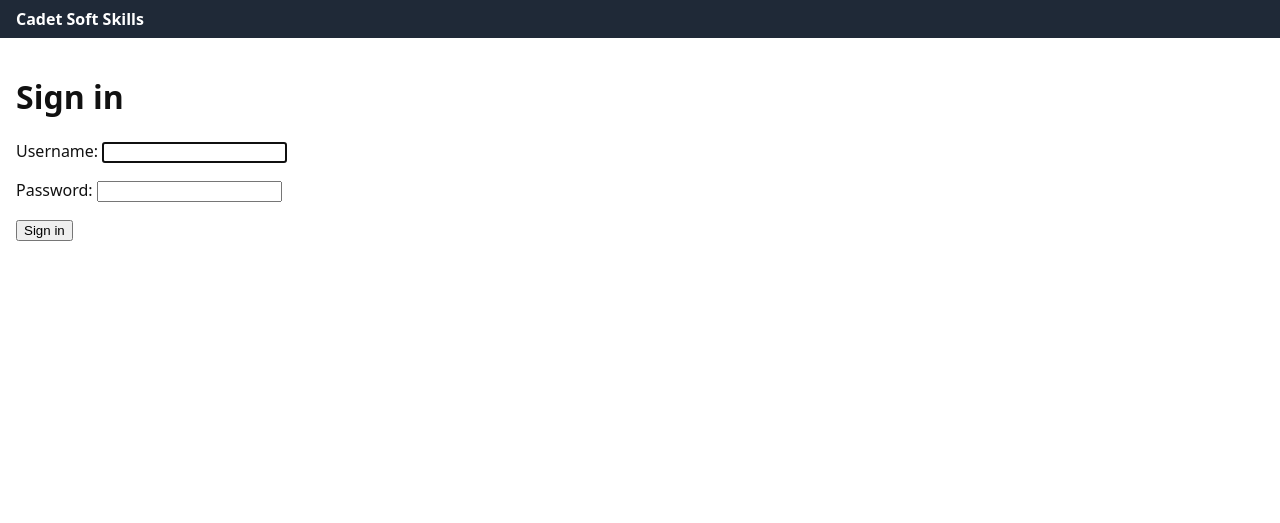
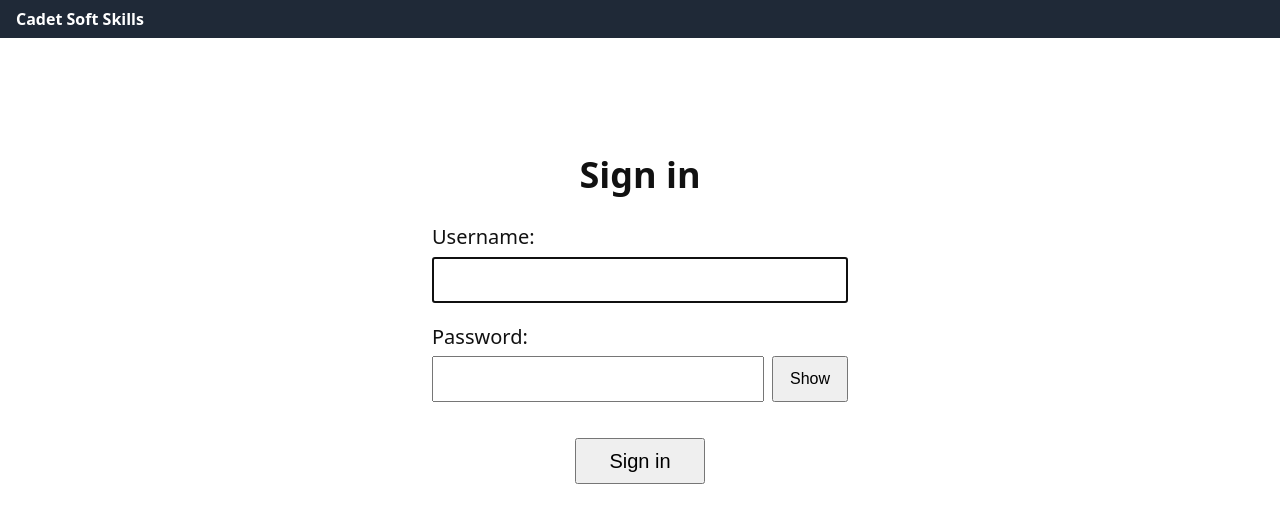
Before and after one commit to solilei/AutomatedReports, a Django app: page /accounts/login/ in a window 1280 px wide. Shown: the top 523 px of the page. Run offline with Django 5.2, Linux system fonts and the light colour scheme.

Commit message:
Sign-in, nav and score grid tweaks
Spread the nav links, enlarge and centre the sign-in page with a
Show/Hide password button, show only 1-5 in the score dropdowns with a
legend above the grid, and fill blank cells with 3 on an instructor's
first save. Rewrites four grid-save tests and adds five.

Co-Authored-By: Claude Sonnet 5.5 <noreply@anthropic.com>

```diff
--- a/accounts/templates/accounts/login.html
+++ b/accounts/templates/accounts/login.html
@@ -1,6 +1,7 @@
 {% extends "base.html" %}
 {% block title %}Sign in{% endblock %}
 {% block content %}
+<div class="signin">
 <h1>Sign in</h1>
 {% if show_local_form %}
 <form method="post">
@@ -9,8 +10,31 @@
   <input type="hidden" name="next" value="{{ next }}">
   <button type="submit">Sign in</button>
 </form>
+<script>
+(function () {
+  var field = document.getElementById("id_password");
+  if (!field) return;
+  var peek = document.createElement("button");
+  peek.type = "button";
+  peek.className = "peek";
+  peek.textContent = "Show";
+  peek.setAttribute("aria-label", "Show password");
+  peek.addEventListener("click", function () {
+    var hidden = field.type === "password";
+    field.type = hidden ? "text" : "password";
+    peek.textContent = hidden ? "Hide" : "Show";
+    peek.setAttribute("aria-label", hidden ? "Hide password" : "Show password");
+  });
+  var wrap = document.createElement("span");
+  wrap.className = "peek-wrap";
+  field.parentNode.insertBefore(wrap, field);
+  wrap.appendChild(field);
+  wrap.appendChild(peek);
+})();
+</script>
 {% endif %}
 {% if show_microsoft %}
 <p><a href="/accounts/microsoft/login/">Sign in with Microsoft</a></p>
 {% endif %}
+</div>
 {% endblock %}
--- a/scoring/templates/scoring/score_grid.html
+++ b/scoring/templates/scoring/score_grid.html
@@ -8,6 +8,7 @@
 {% if not editable %}<p class="banner">This group is {{ group.status }} and read-only.</p>{% endif %}
 {% if errors %}<ul class="errorlist">{% for error in errors %}<li>{{ error }}</li>{% endfor %}</ul>{% endif %}
 {% if warning %}<p class="banner warning">{{ warning }}</p>{% endif %}
+<p class="score-legend">{% for value, text in score_choices %}{{ text }}{% if not forloop.last %} · {% endif %}{% endfor %}</p>
 <form method="post">
   {% csrf_token %}
   {% if confirm_blanks %}<input type="hidden" name="confirm_blanks" value="{{ confirm_blanks }}">{% endif %}
@@ -28,7 +29,7 @@
         <td>
           <select name="{{ cell.name }}"{% if not editable %} disabled{% endif %}>
             <option value=""></option>
-            {% for value, text in score_choices %}<option value="{{ value }}"{% if cell.value == value %} selected{% endif %}>{{ text }}</option>{% endfor %}
+            {% for value, text in score_choices %}<option value="{{ value }}"{% if cell.value == value %} selected{% endif %}>{{ value }}</option>{% endfor %}
           </select>
         </td>
         {% endfor %}
--- a/static/css/site.css
+++ b/static/css/site.css
@@ -10,3 +10,15 @@ th,td{border:1px solid #999;padding:.25rem .5rem;text-align:left}
 .band-5{background:#66FF33}.band-4{background:#C6E0B4}.band-3{background:#E2EFDA}.band-2{background:#FFC000}.band-1{background:#FF0000}
 .flag{color:#b00;font-weight:bold}
 .added-badge{background:#ffe08a;padding:0 .3rem;font-size:.8em}
+header nav{display:flex;gap:2rem;margin-left:2rem;flex:1}
+header form{margin:0}
+.signin{max-width:26rem;margin:6rem auto 0;text-align:center;font-size:1.25rem}
+.signin h1{font-size:2.25rem}
+.signin form p{display:flex;flex-direction:column;gap:.4rem;text-align:left}
+.signin input[type=text],.signin input[type=password]{font-size:1.25rem;padding:.6rem}
+.signin button{font-size:1.25rem;padding:.6rem 2rem;margin-top:1rem}
+.signin a{display:inline-block;font-size:1.25rem;margin-top:1rem}
+.score-legend{font-size:.9em;color:#444}
+.peek-wrap{display:flex;gap:.5rem}
+.peek-wrap input{flex:1}
+.signin .peek{font-size:1rem;margin-top:0;padding:.6rem 1rem}
```
Also changed, not shown: HANDOFF.md (+4 -2 lines), scoring/tests/test_grid_save.py (+48 -6 lines), scoring/views.py (+6 -1 lines).
